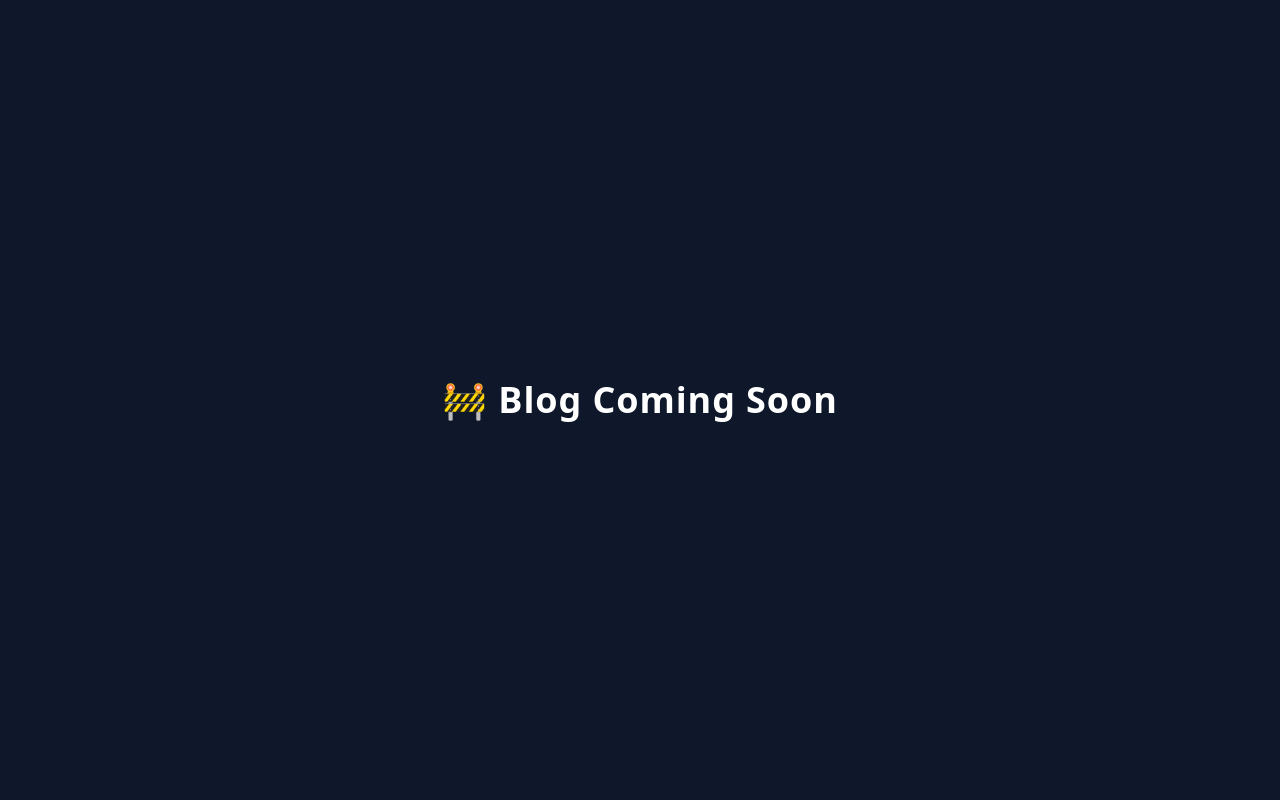
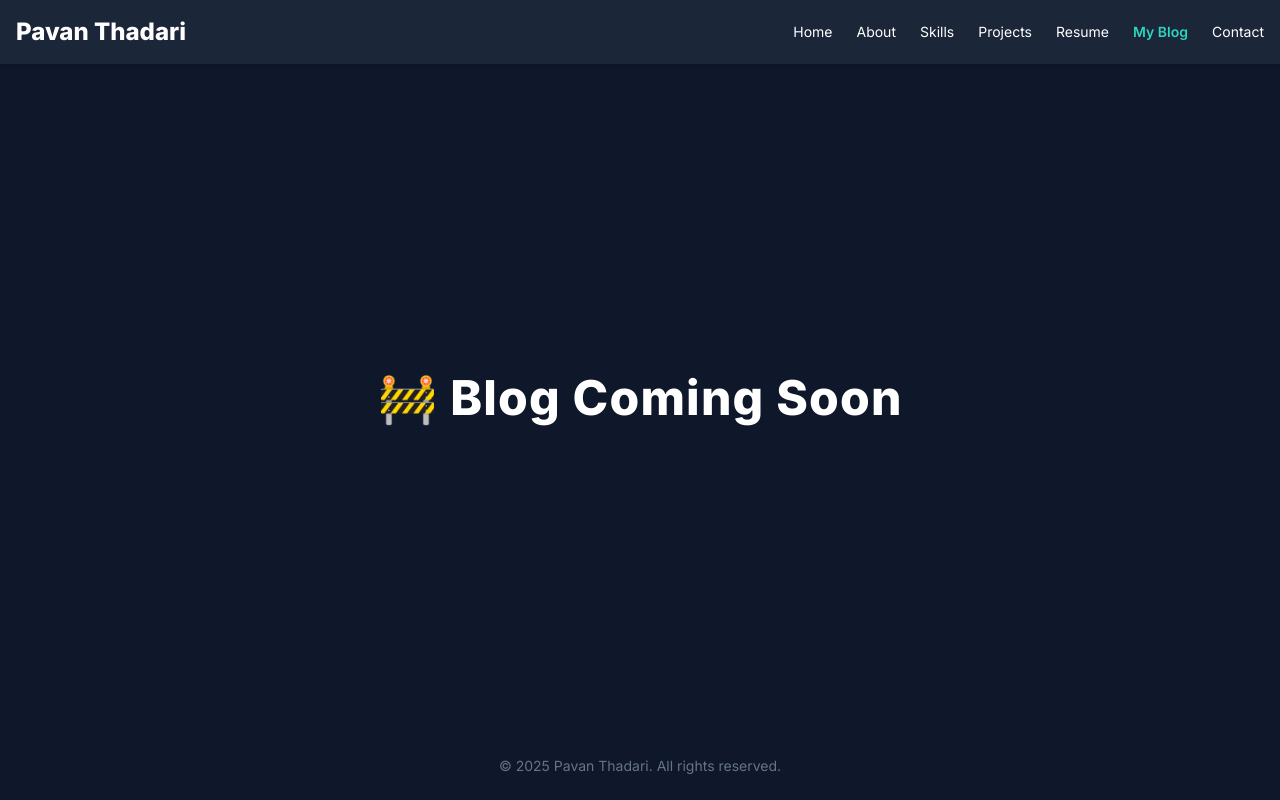
Before and after one commit to tadadipavan/portfolio, a plain HTML site: page progress.html in a window 1280 px wide. Drawn offline with nearby package versions, Linux system fonts and the light colour scheme.

Commit message:
Update progress.html

```diff
--- a/progress.html
+++ b/progress.html
@@ -6,8 +6,38 @@
   <title>My Blog | Pavan Thadari</title>
   <script src="https://cdn.tailwindcss.com"></script>
   <link href="https://fonts.googleapis.com/css2?family=Inter:wght@400;600;800&display=swap" rel="stylesheet" />
+  <style>
+    html { scroll-behavior: smooth; }
+    body { font-family: 'Inter', sans-serif; }
+  </style>
 </head>
-<body class="bg-slate-900 text-white flex items-center justify-center min-h-screen">
-  <h1 class="text-4xl font-extrabold tracking-wide text-center">🚧 Blog Coming Soon</h1>
+<body class="bg-slate-900 text-white min-h-screen flex flex-col">
+
+  <!-- Navbar -->
+  <header class="sticky top-0 bg-slate-800/90 backdrop-blur z-50 shadow">
+    <nav class="max-w-7xl mx-auto px-4 py-4 flex justify-between items-center">
+      <h1 class="text-2xl font-bold"><a href="index.html">Pavan Thadari</a></h1>
+      <ul class="flex space-x-6 text-sm font-medium">
+        <li><a href="index.html" class="hover:text-teal-400">Home</a></li>
+        <li><a href="index.html#about" class="hover:text-teal-400">About</a></li>
+        <li><a href="index.html#skills" class="hover:text-teal-400">Skills</a></li>
+        <li><a href="index.html#projects" class="hover:text-teal-400">Projects</a></li>
+        <li><a href="resume.html" class="hover:text-teal-400">Resume</a></li>
+        <li><a href="progress.html" class="text-teal-400 font-semibold">My Blog</a></li>
+        <li><a href="index.html#contact" class="hover:text-teal-400">Contact</a></li>
+      </ul>
+    </nav>
+  </header>
+
+  <!-- Coming Soon Message -->
+  <main class="flex-grow flex items-center justify-center px-4 text-center">
+    <h1 class="text-4xl sm:text-5xl font-extrabold tracking-wide">🚧 Blog Coming Soon</h1>
+  </main>
+
+  <!-- Footer -->
+  <footer class="bg-slate-900 text-center py-6 text-sm text-slate-500">
+    &copy; 2025 Pavan Thadari. All rights reserved.
+  </footer>
+
 </body>
 </html>
```
